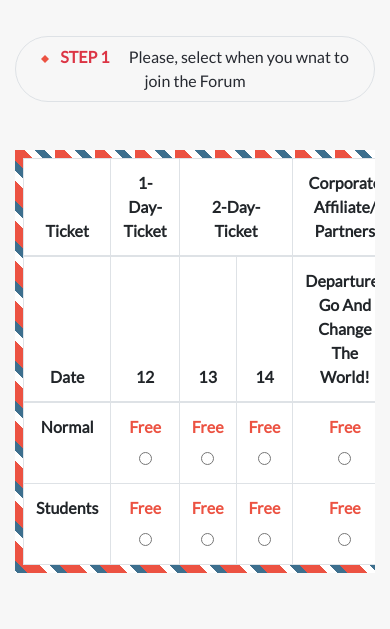
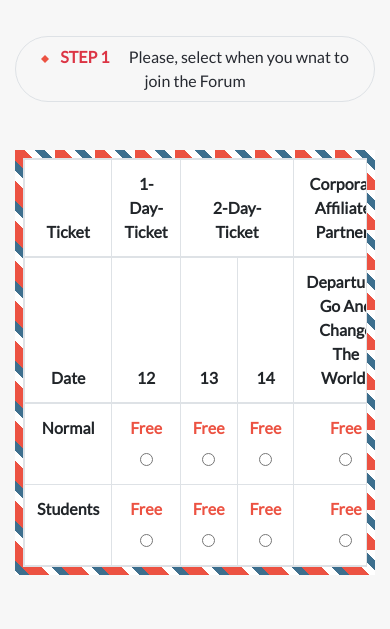
Before and after one commit to udberg/MGF-Conference-Page, a plain HTML site: page pages/tickets.html in a window 390 px wide. Shown: the part 215-844 px from the top of the page. Drawn offline with nearby package versions, Linux system fonts and the light colour scheme.

Commit message:
fix ticket.html page and make table responsive

```diff
--- a/pages/tickets.html
+++ b/pages/tickets.html
@@ -77,7 +77,7 @@
           <span>Please, select when you wnat to join the Forum</span>
         </div>
         <div class="p-2 stripe-back mt-5 mb-0">
-          <table class="table table-bordered bg-white m-0 p-0">
+          <table class="table table-bordered bg-white m-0 p-0 table-responsive">
             <thead>
               <tr>
                 <th scope="col">Ticket</th>
```
